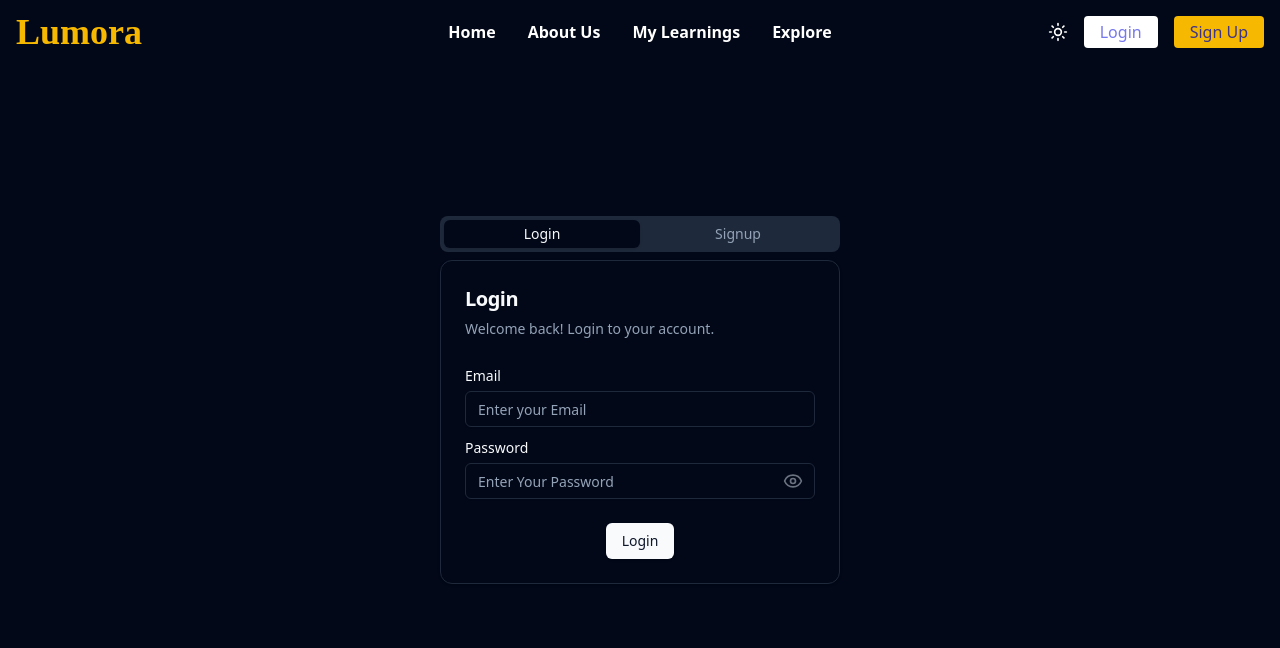
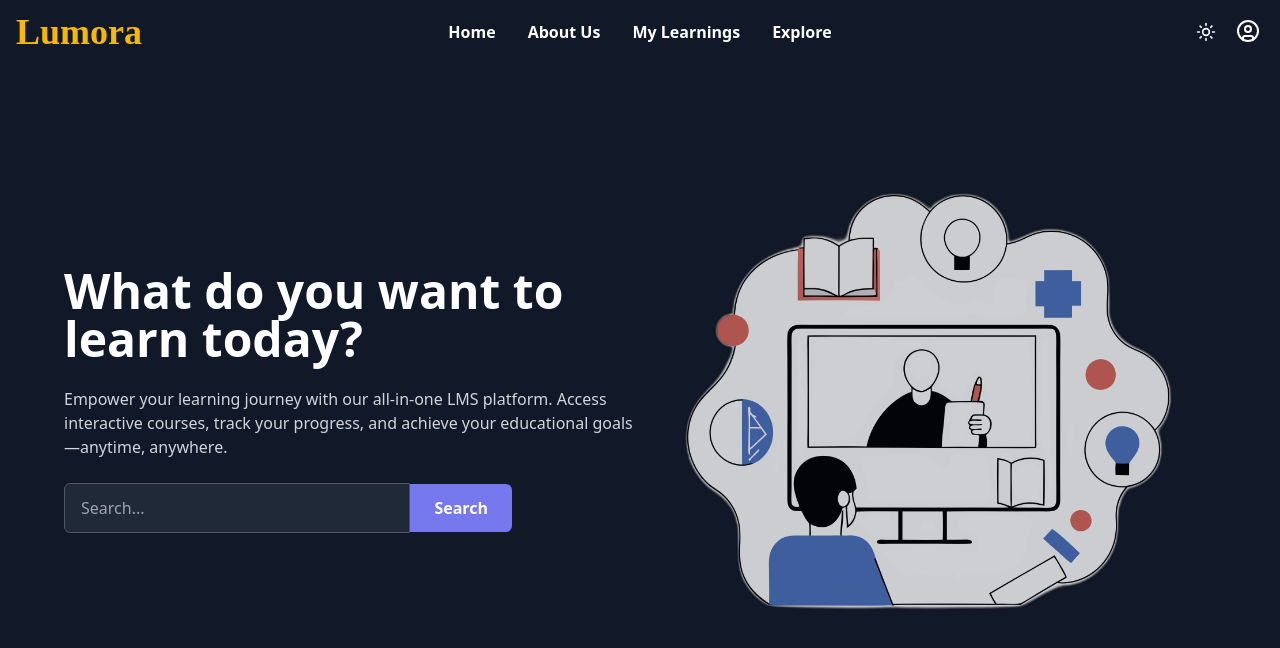
Before and after one commit to umarsayed12/Learning-Management-System, a React (Vite) app in the folder frontend/: page / in a window 1280 px wide. Shown: the top 648 px of the page. Built offline with nearby package versions, Linux system fonts and the light colour scheme; a web font is replaced by a local one.

Commit message:
Created Hero Section

```diff
--- a/frontend/src/App.jsx
+++ b/frontend/src/App.jsx
@@ -2,13 +2,16 @@ import { useState } from "react";
 import { Button } from "./components/ui/button";
 import Authenticate from "./pages/Login";
 import Navbar from "./components/Navbar";
+import { Outlet } from "react-router-dom";
+import Footer from "./components/Footer";
 function App() {
   const [count, setCount] = useState(0);
 
   return (
     <>
-      <Navbar />
-      <Authenticate />
+      <Navbar isLoggedIn={true} />
+      <Outlet />
+      <Footer />
     </>
   );
 }
--- /dev/null
+++ b/frontend/src/components/HeroSection.jsx
@@ -0,0 +1,49 @@
+import React from "react";
+
+function HeroSection() {
+  return (
+    <section className="relative w-full min-h-screen bg-white dark:bg-gray-900 flex items-center justify-center px-6 lg:px-16">
+      <div className="absolute inset-0 lg:hidden">
+        <img
+          src="/heroImage.png"
+          alt="Hero"
+          className="w-full h-full object-cover opacity-10"
+        />
+      </div>
+
+      <div className="relative z-10 flex flex-col lg:flex-row items-center justify-between w-full max-w-6xl">
+        <div className="w-full lg:w-1/2 space-y-6">
+          <h1 className="text-3xl lg:text-5xl font-bold text-gray-800 dark:text-white">
+            What do you want to learn today?
+          </h1>
+          <p className="text-gray-600 dark:text-gray-300">
+            Empower your learning journey with our all-in-one LMS platform.
+            Access interactive courses, track your progress, and achieve your
+            educational goals—anytime, anywhere.
+          </p>
+
+          <form className="flex flex-col sm:flex-row items-stretch sm:items-center w-full max-w-md">
+            <input
+              type="text"
+              placeholder="Search..."
+              className="flex-1 px-4 py-3 border border-gray-300 dark:border-gray-600 bg-white dark:bg-gray-800 text-gray-800 dark:text-gray-100 rounded-md sm:rounded-r-none focus:outline-none"
+            />
+            <button className="mt-2 sm:mt-0 sm:ml-0 px-6 py-3 bg-custom-blue text-white font-semibold rounded-md sm:rounded-l-none">
+              Search
+            </button>
+          </form>
+        </div>
+
+        <div className="hidden lg:block lg:w-1/2">
+          <img
+            src="/heroImage2.png"
+            alt="Hero Visual"
+            className="w-full h-auto opacity-80"
+          />
+        </div>
+      </div>
+    </section>
+  );
+}
+
+export default HeroSection;
--- a/frontend/src/index.css
+++ b/frontend/src/index.css
@@ -1,6 +1,10 @@
 @tailwind base;
 @tailwind components;
 @tailwind utilities;
+html {
+  overflow-y: scroll;
+  scroll-behavior: smooth;
+}
 
 @layer base {
   :root {
@@ -28,7 +32,7 @@
     --chart-3: 197 37% 24%;
     --chart-4: 43 74% 66%;
     --chart-5: 27 87% 67%;
-    --radius: 0.5rem
+    --radius: 0.5rem;
   }
   .dark {
     --background: 222.2 84% 4.9%;
@@ -54,7 +58,7 @@
     --chart-2: 160 60% 45%;
     --chart-3: 30 80% 55%;
     --chart-4: 280 65% 60%;
-    --chart-5: 340 75% 55%
+    --chart-5: 340 75% 55%;
   }
 }
 
```
Also changed, not shown: frontend/src/main.jsx (+6 -5 lines), frontend/public/heroImage.png (added), frontend/public/heroImage2.png (added).
